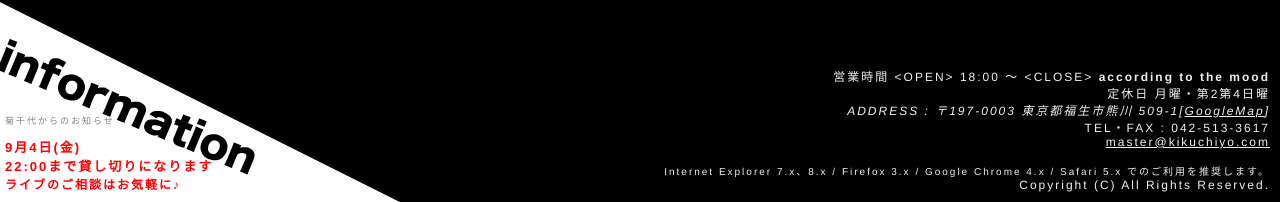
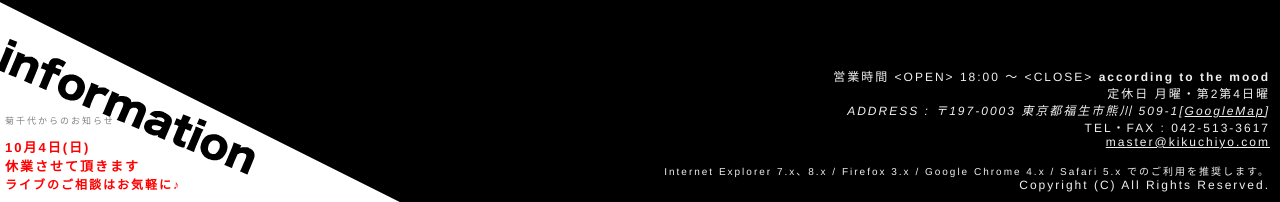
Before and after one commit to live-kikuchiyo/live-kikuchiyo.github.io, a Jekyll site: the page built from index.html, in a window 1280 px wide. Shown: the part 698-900 px from the top of the page. Built offline with Jekyll 4.4.1, drawn with Linux system fonts in a browser that asks for light colours; nearby versions of some CDN libraries.

Commit message:
Update index.html

```diff
--- a/index.html
+++ b/index.html
@@ -17,9 +17,9 @@ title: トップ
 				<br />
 				<br />
 				<b style="color: red;">
-				9月4日(金)
+				10月4日(日)
 				<br/>
-				22:00まで貸し切りになります
+				休業させて頂きます
 				</b>
 				<br />
 				<p style="font-size:18; font-weight:bold; color:red;">ライブのご相談はお気軽に♪</p>
```
